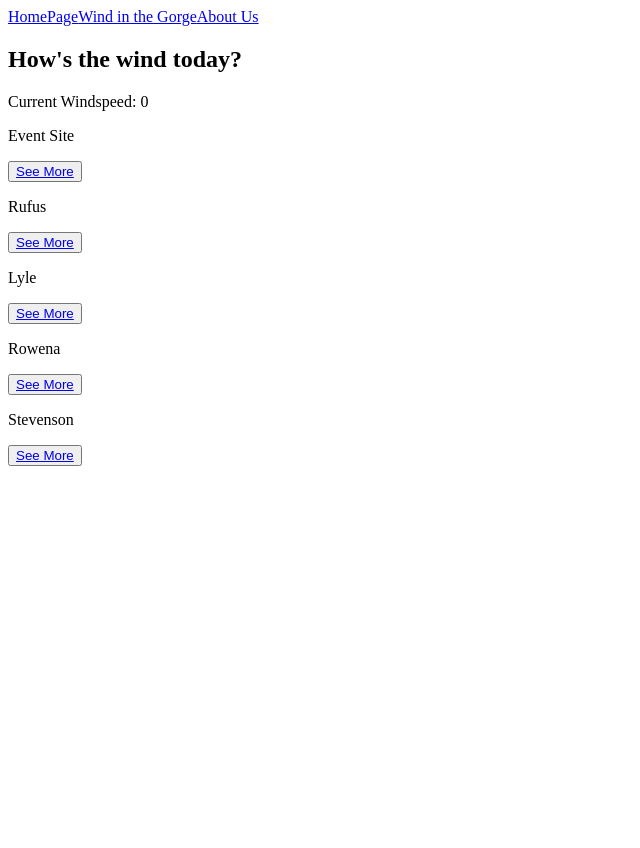
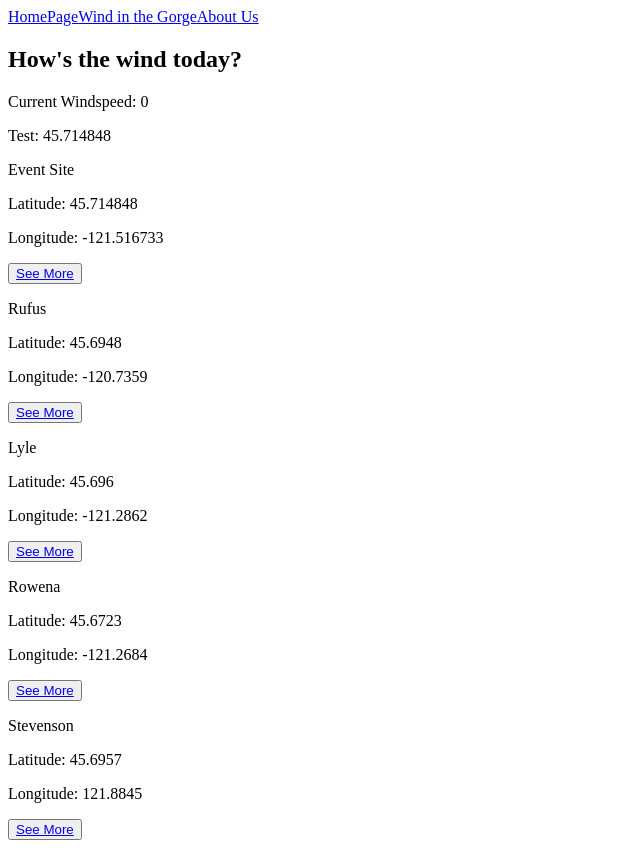
Before and after one commit to ksoutherland1/wind, a React (Create React App) app: page /List in a window 1280 px wide. Shown: the whole page, without its empty margins (0-640 px from the left). Before the commit the page ends 800 px from the top, so only its background shows below. Built offline with nearby package versions, Linux system fonts and the light colour scheme; no server answers.

Commit message:
Fixed API url bug

```diff
--- a/src/components/App/App.js
+++ b/src/components/App/App.js
@@ -4,6 +4,7 @@ import React, { useState } from 'react';
 import Homepage from '../Homepage';
 import About from '../About';
 import List from '../List/List';
+// import MoreInfo from '../MoreInfo';
 
 
 function App() {
@@ -20,7 +21,8 @@ function App() {
       <main>
         <Routes>
           <Route path='/*' element={<Homepage />} />
-          <Route path='/List/*' element={<List currentData={currentData} setCurrentData={setCurrentData}/>} />
+          <Route path='/List/' element={<List currentData={currentData} setCurrentData={setCurrentData}/>} />
+          {/* <Route path='/List/MoreInfo/*' element={<MoreInfo data={forecastData} setData={setForecastData}/>} /> */}
           <Route path='/About' element={<About />} />
         </Routes>
       </main>
--- a/src/components/List/List.js
+++ b/src/components/List/List.js
@@ -8,7 +8,7 @@ const urlBase = 'https://flexweather.com/api/'
 function List({ currentData, setCurrentData }) {
 
     useEffect(() => {
-        const url = `${urlBase}now?lat=45.714848&lon=-121.516733&units=imperial`;
+        const url = `${urlBase}now?lat=${locationData[0].lat}&lon=${locationData[0].lon}&units=imperial`;
 
     const myHeaders = new Headers();
         myHeaders.append("Accept", "application/json");
@@ -23,9 +23,6 @@ function List({ currentData, setCurrentData }) {
         .then(response => response.json())
         .then((result) => {
             console.log(result)
-            let newCurrentData = result.wind_speed;
-            console.log(newCurrentData)
-            setCurrentData(newCurrentData);
         })
         .catch(error => console.log('error', error));
     })
@@ -36,6 +33,8 @@ function List({ currentData, setCurrentData }) {
                 className='locationName'
                 key={item.name}>
                 <p>{item.name}</p>
+                <p>Latitude: {item.lat}</p>
+                <p>Longitude: {item.lon}</p>
                 <button>
                     <Link to={`/MoreInfo/${item.name}`}>{'See More'}</Link>
                 </button>
@@ -46,6 +45,7 @@ function List({ currentData, setCurrentData }) {
         <>
             <h2>How's the wind today?</h2>
             <p>Current Windspeed: {currentData}</p>
+            <p>Test: {locationData[0].lat}</p>
             {list}
         </>
     );
```
